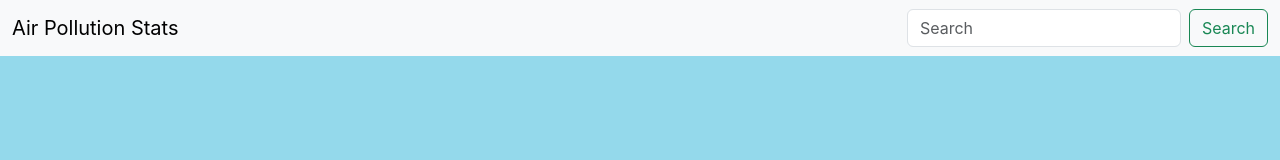
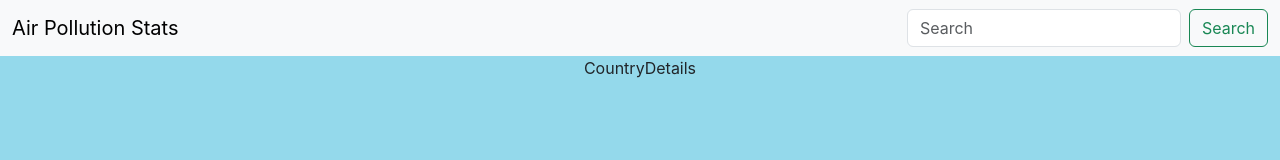
Before and after one commit to SFarida/react-capstone-project, a React (Create React App) app: page /country-details/1 in a window 1280 px wide. Shown: the top 160 px of the page. Built offline with nearby package versions, Linux system fonts and the light colour scheme.

Commit message:
Change div cards on home page to links

```diff
--- a/src/App.js
+++ b/src/App.js
@@ -3,6 +3,7 @@ import './styles/App.css';
 import Header from './components/Header';
 import Footer from './components/Footer';
 import Countries from './components/Countries';
+import CountryDetails from './components/CountryDetails';
 
 function App() {
   return (
@@ -11,7 +12,7 @@ function App() {
       <div className="content">
         <Routes>
           <Route path="/" element={<Countries />} />
-          {/* <Route path="air-pollution-statistics/:city" element={<PollutionDetail />} /> */}
+          <Route path="country-details/:code" element={<CountryDetails />} />
         </Routes>
       </div>
       <Footer />
--- a/src/components/Country.js
+++ b/src/components/Country.js
@@ -1,13 +1,14 @@
 import React from 'react';
 import PropTypes from 'prop-types';
+import { Link } from 'react-router-dom';
 
 const Country = ({ name, code }) => (
-  <div className="card card-cover h-100 overflow-hidden rounded-4 shadow-lg card_item">
+  <Link to={`country-details/${code}`} className="card card-cover h-100 overflow-hidden rounded-4 shadow-lg card_item">
     <div className="card-body">
       <h4>{name}</h4>
       <p>{code}</p>
     </div>
-  </div>
+  </Link>
 );
 
 Country.propTypes = {
--- /dev/null
+++ b/src/components/CountryDetails.js
@@ -0,0 +1,7 @@
+import React from 'react';
+
+const CountryDetails = () => (
+  <div>CountryDetails</div>
+);
+
+export default CountryDetails;
```
